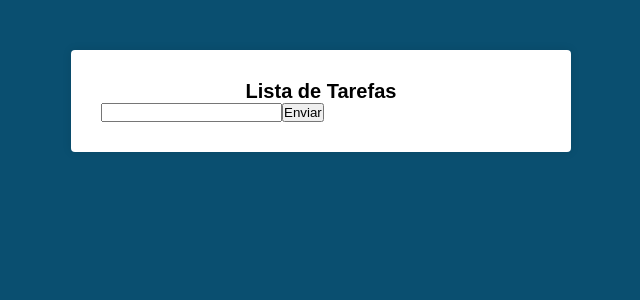
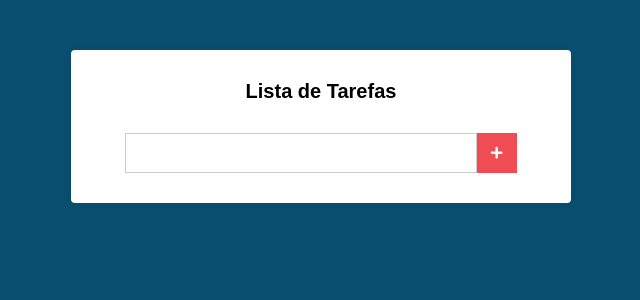
Before and after one commit to 25Das/cursojs, a React (Create React App) app in the folder React/listatarefas/: page / in a window 1280 px wide. Shown: the top 300 px of the page, without its empty margins (319-959 px from the left). Built offline with nearby package versions, Linux system fonts and the light colour scheme.

Commit message:
Styling the form.

```diff
--- a/React/listatarefas/src/components/Main.css
+++ b/React/listatarefas/src/components/Main.css
@@ -11,3 +11,29 @@
 	font-size: 20px;
 	text-align: center;
 }
+
+.form {
+	margin-top: 30px;
+	display: flex;
+	align-items: center;
+	justify-content: center;
+}
+
+.form input[type="text"] {
+	height: 40px;
+	padding: 0 20px;
+	font-size: 20px;
+	border: 1px solid #ccc;
+	min-width: 80%;
+}
+
+.form button[type="submit"] {
+	border: none;
+	height: 40px;
+	width: 40px;
+	background: #f04c54;
+	color: #fff;
+	display: flex;
+	align-items: center;
+	justify-content: center;
+}
--- a/React/listatarefas/src/components/Main.js
+++ b/React/listatarefas/src/components/Main.js
@@ -1,4 +1,7 @@
 import React, { Component } from 'react';
+
+// Form
+import { FaPlus } from 'react-icons/fa';
 import './Main.css';
 
 class Main extends Component {
@@ -19,11 +22,11 @@
 			<div className='main'>
 				<h1>Lista de Tarefas</h1>
 
-				<p>{novaTarefa}</p>
-
-				<form action='#'>
-					<input onChange={this.handleChange} type='text' />
-					<button type='submit'>Enviar</button>
+				<form className='form' action='#'>
+					<input onChange={this.handleChange} type='text' value={novaTarefa} />
+					<button type='submit'>
+						<FaPlus />
+					</button>
 				</form>
 			</div>
 		);
```
